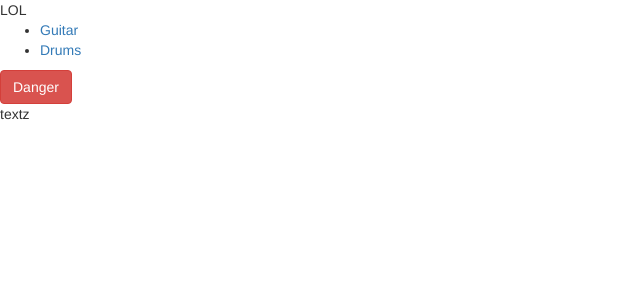
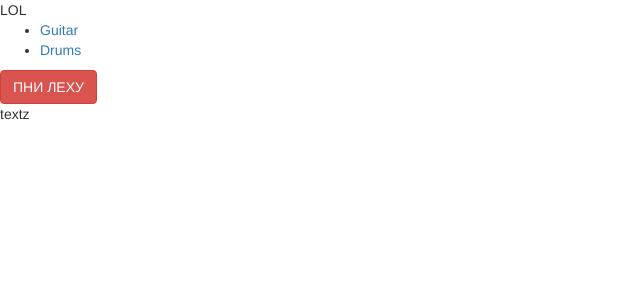
Before and after one commit to LuneLink/MusShop, a Django app: page / in a window 1280 px wide. Shown: the top 300 px of the page, without its empty margins (0-640 px from the left). Run offline with Django 3.2, Linux system fonts and the light colour scheme; data comes from the database, SQL or seed files in the repository; some libraries are stand-ins or nearby versions.

Commit message:
FirstCommit

```diff
--- a/templates/index.html
+++ b/templates/index.html
@@ -35,7 +35,7 @@ LOL
         <p>No Types are available.</p>
     {% endif %}
 
-    <button type="button" class="btn btn-danger" onclick="testz()">Danger</button>
+    <button type="button" class="btn btn-danger" onclick="testz()">ПНИ ЛЕХУ</button>
     <div id="result"> textz </div>
 </body>
 </html>
```
